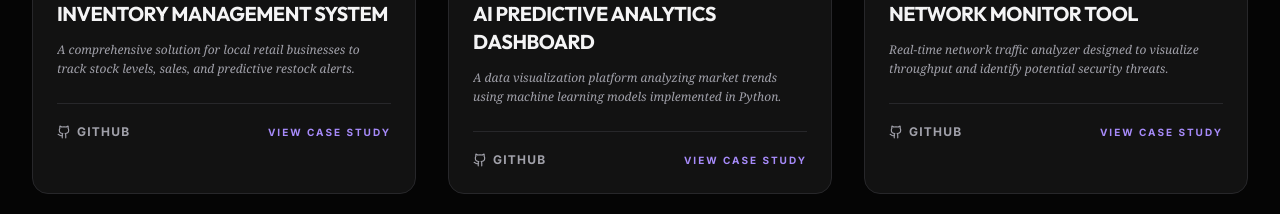
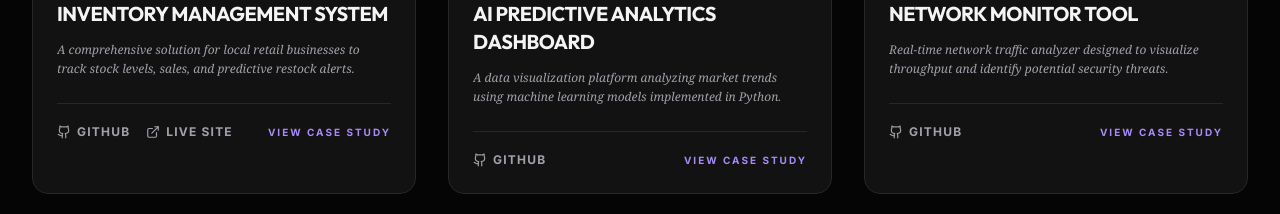
Before and after one commit to promisetatendachataika-creator/promise-portfolio, a React (Vite) app: page / in a window 1280 px wide. Shown: the part 3160-3374 px from the top of the page. Built offline with nearby package versions, Linux system fonts and the light colour scheme.

Commit message:
Add chatsandsons.netlify.app link to Inventory Management System project

```diff
--- a/src/components/Projects.tsx
+++ b/src/components/Projects.tsx
@@ -9,7 +9,7 @@ const projects = [
     image: "https://picsum.photos/seed/inventory/800/600",
     tags: ["React", "Java", "Spring Boot", "MySQL"],
     github: "#",
-    demo: "#",
+    demo: "https://chatsandsons.netlify.app",
     accent: "bg-blue-500",
   },
   {
@@ -100,6 +100,11 @@ export default function Projects() {
                     <a href={project.github} className="text-text-dim hover:text-brand text-xs font-bold uppercase tracking-widest transition-colors flex items-center gap-1.5 border-b border-transparent hover:border-brand">
                       <Github size={14} /> GitHub
                     </a>
+                    {project.demo && project.demo !== "#" && (
+                      <a href={project.demo} target="_blank" rel="noopener noreferrer" className="text-text-dim hover:text-brand text-xs font-bold uppercase tracking-widest transition-colors flex items-center gap-1.5 border-b border-transparent hover:border-brand">
+                        <ExternalLink size={14} /> Live Site
+                      </a>
+                    )}
                   </div>
 
                   <motion.a
```
